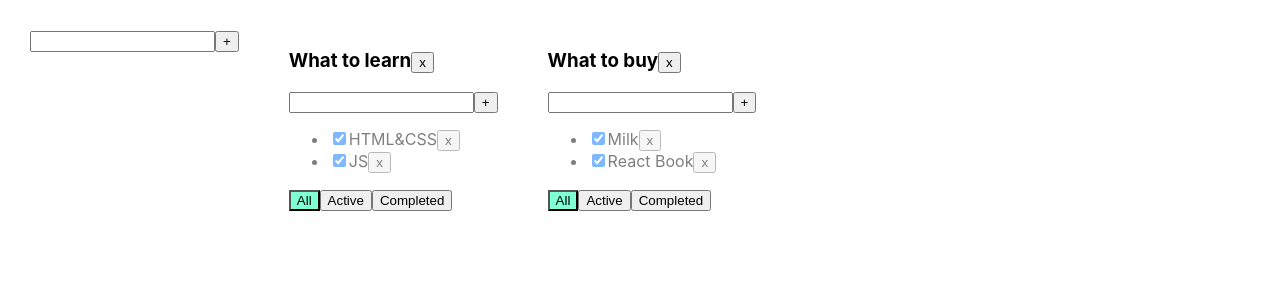
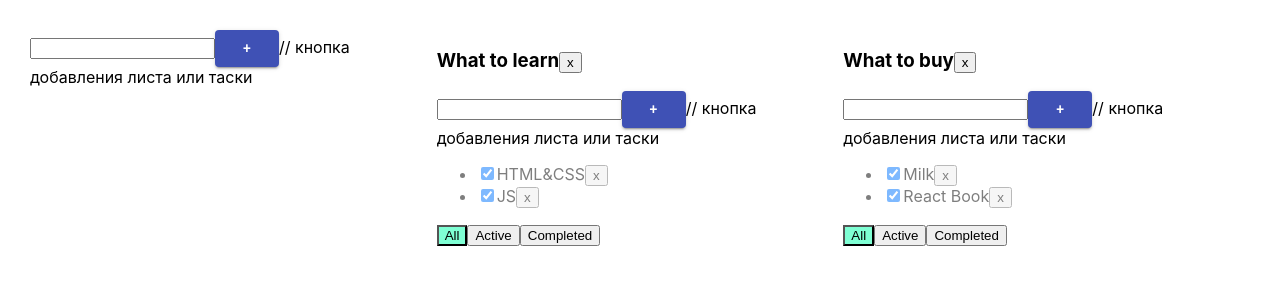
Before and after one commit to APTEMKA-87/ToDoList, a React (Create React App) app: page / in a window 1280 px wide. Shown: the top 300 px of the page. Built offline with nearby package versions, Linux system fonts and the light colour scheme.

Commit message:
start lesson 7

```diff
--- a/package.json
+++ b/package.json
@@ -3,6 +3,8 @@
   "version": "0.1.0",
   "private": true,
   "dependencies": {
+    "@material-ui/core": "^4.12.3",
+    "@material-ui/icons": "^4.11.2",
     "@testing-library/jest-dom": "^4.2.4",
     "@testing-library/react": "^9.3.2",
     "@testing-library/user-event": "^7.1.2",
--- a/src/AddItemForm.tsx
+++ b/src/AddItemForm.tsx
@@ -1,4 +1,5 @@
 import React, {ChangeEvent, KeyboardEvent, useState} from 'react';
+import {Button} from '@material-ui/core';
 
 type AddItemFormPropsType = {
     addItem: (title: string) => void
@@ -6,15 +7,15 @@ type AddItemFormPropsType = {
 
 export function AddItemForm(props: AddItemFormPropsType) {
 
-    let [title, setTitle] = useState("")
+    let [title, setTitle] = useState('')
     let [error, setError] = useState<string | null>(null)
 
     const addItem = () => {
-        if (title.trim() !== "") {
+        if (title.trim() !== '') {
             props.addItem(title);
-            setTitle("");
+            setTitle('');
         } else {
-            setError("Title is required");
+            setError('Title is required');
         }
     }
 
@@ -33,10 +34,10 @@ export function AddItemForm(props: AddItemFormPropsType) {
         <input value={title}
                onChange={onChangeHandler}
                onKeyPress={onKeyPressHandler}
-               className={error ? "error" : ""}
+               className={error ? 'error' : ''}
         />
-        <button onClick={addItem}>+</button>
-
+        <Button variant="contained" color="primary" onClick={addItem}>+</Button>
+        // кнопка добавления листа или таски
         {error && <div className="error-message">{error}</div>}
     </div>
 }
```
Also changed, not shown: 1 other file (tests, documents, lock files or other folders).
